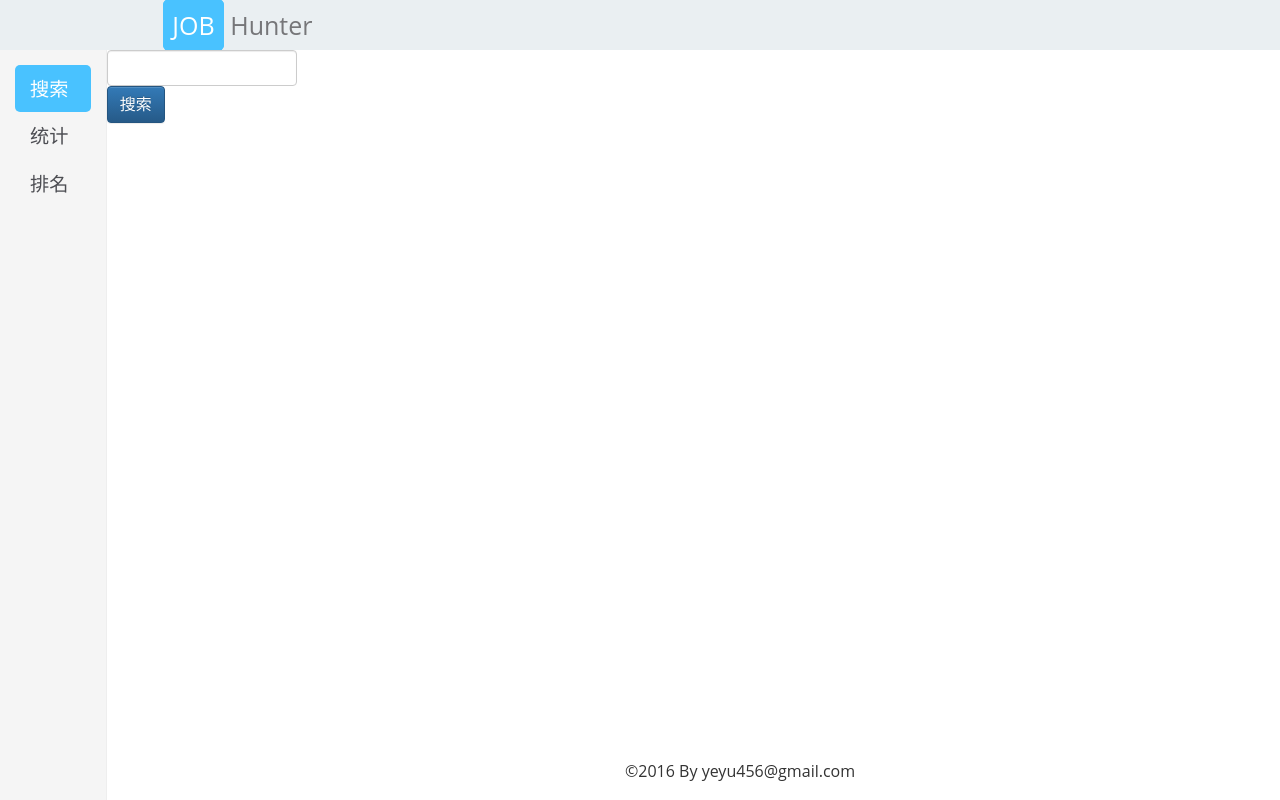
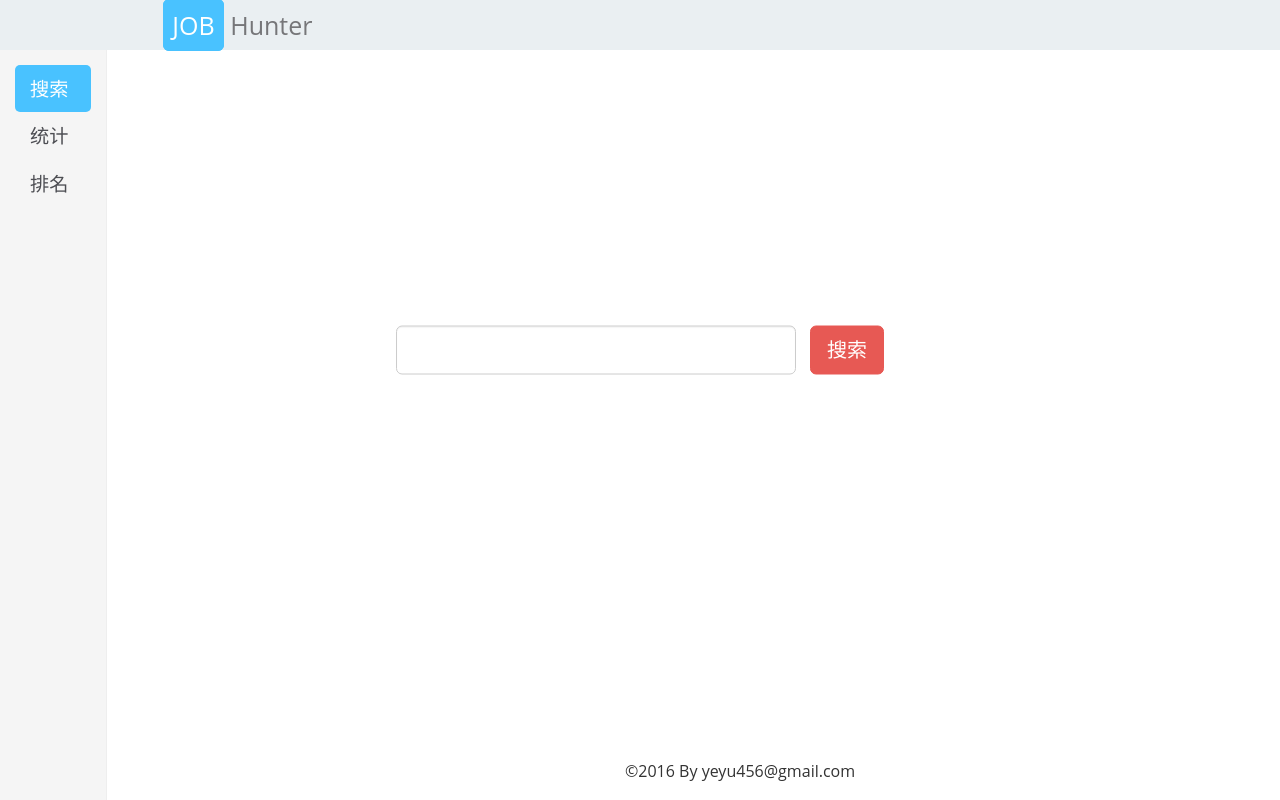
Before and after one commit to yeyu456/job-hunter, a website: page frontend/src/home/view/index.html in a window 1280 px wide. Drawn offline with Linux system fonts and the light colour scheme.

Commit message:
finish base search

```diff
--- a/frontend/src/home/index.css
+++ b/frontend/src/home/index.css
@@ -1,5 +1,9 @@
 
 /* Base setting */
+html,
+body {
+     height: 100%;
+}
 body {
      padding-top:50px; /* for the nav space */
      font-family: 'Open Sans',Arial,sans-serif;
@@ -22,7 +26,7 @@ nav {
      left:0;
      width:100%;
      padding:0.5rem;
-     background-color:#eaeff2;
+     background-color:#EAEFF2;
      background-image: url(./../assets/nav.png);
 }
 nav a {
@@ -34,7 +38,7 @@ nav a {
      border:1px solid #49C2FF;
      background-color:#49C2FF;
      padding:8px;
-     color:#ffffff;
+     color:#FFFFFF;
 }
 .logo {
      font-size:2.5rem;
@@ -58,8 +62,8 @@ nav a {
      padding: 1.5rem;
      overflow-x: hidden;
      overflow-y: auto;
-     background-color: rgb(245, 245, 245);
-     border-right: 1px solid rgb(238, 238, 238);
+     background-color: #F5F5F5;
+     border-right: 1px solid #EEEEEE;
 }
 .sidebar > .nav > li.active a {
      color:white;
@@ -75,6 +79,35 @@ nav a {
 }
 
 
+/* Main */
+main {
+     position: relative;
+     top: 40%;
+     transform: translateY(-50%);
+}
+.search-area {
+     margin:0 auto;
+     float:none;
+     text-align: center;
+}
+.search-area input.form-control {
+     width:40rem;
+}
+.search-btn {
+     background-color:#E75954;
+     border-color:#E75954;
+     color:white;
+     margin-left:1rem;
+}
+.search-btn:hover,
+.search-btn:focus {
+     background-color:#FF625D;
+     border-color:#FF625D;
+     color:white;
+}
+
+
+
 /* Footer */
 footer {
      clear:both;
--- a/frontend/src/home/view/index.html
+++ b/frontend/src/home/view/index.html
@@ -28,14 +28,16 @@
         </div>
     </nav>
     <main>
-        <div class="col-lg-offset-1 col-md-offset-1 col-sm-offset-1, col-xs-offset-3 container-fluid">
-            <div class="row col-lg-2 col-md-2 col-sm-3 col-xs-8">
-                <div class="row">
-                    <input class="form-control">
-                </div>
-                <div class="row">
-                    <button class="btn btn-primary">搜索</button>
-                </div>
+        <div class="container-fluid">
+            <div class="row search-area">
+                <form class="form-inline">
+                    <div class="form-group">
+                        <input class="form-control input-lg">
+                    </div>
+                    <div class="form-group">
+                        <button class="btn btn-lg search-btn">搜索</button>
+                    </div>
+                </form>
             </div>
         </div>
     </main>
```
